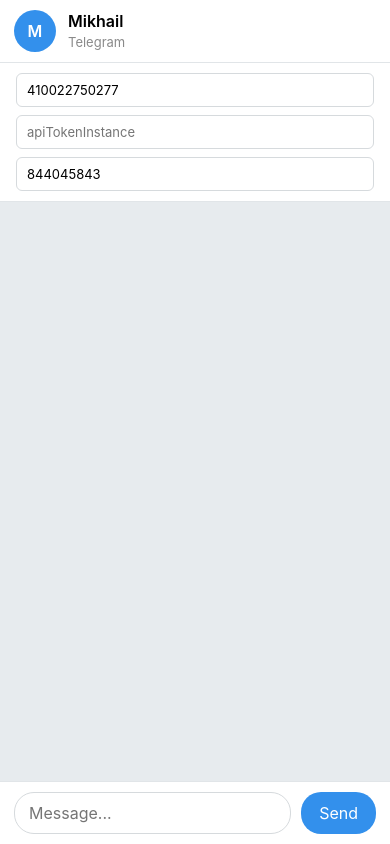
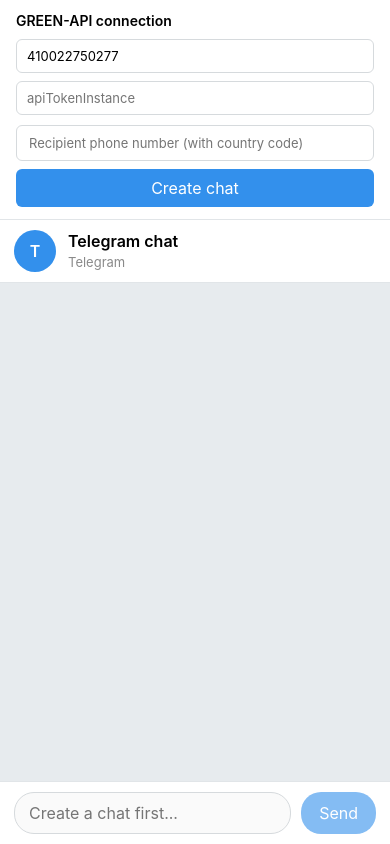
Before and after one commit to ivannikovmn/telegram-chat-ui, a React (Vite) app: page / in a window 390 px wide. Built offline with nearby package versions, Linux system fonts and the light colour scheme.

Commit message:
feat: create Telegram chat by phone number

```diff
--- a/src/App.css
+++ b/src/App.css
@@ -149,6 +149,56 @@ body {
   opacity: 0.6;
 }
 
+
+.connection-panel {
+  padding: 12px 16px;
+  background: #ffffff;
+  border-bottom: 1px solid #e1e5e8;
+}
+
+.connection-panel h2 {
+  margin: 0 0 10px;
+  font-size: 14px;
+  font-weight: 600;
+}
+
+.connection-panel .settings {
+  padding: 0;
+  border: none;
+}
+
+.new-chat {
+  display: flex;
+  gap: 8px;
+  margin-top: 10px;
+}
+
+.new-chat input {
+  flex: 1;
+  min-width: 0;
+  padding: 9px 12px;
+  border: 1px solid #d6dadd;
+  border-radius: 6px;
+  font: inherit;
+  font-size: 13px;
+}
+
+.new-chat button {
+  padding: 0 16px;
+  border: none;
+  border-radius: 6px;
+  background: #3390ec;
+  color: #ffffff;
+  font: inherit;
+  cursor: pointer;
+}
+
+.new-chat button:disabled {
+  opacity: 0.6;
+  cursor: default;
+}
+
+
 @media (max-width: 600px) {
   .chat {
     width: 100%;
@@ -169,4 +219,11 @@ body {
   .chat-header {
     padding: 10px 14px;
   }
+
+  .new-chat {
+    flex-direction: column;
+  }
+  .new-chat button {
+    min-height: 38px;
+  }
 }
--- a/src/App.tsx
+++ b/src/App.tsx
@@ -1,10 +1,11 @@
+
 import { useEffect, useState, type KeyboardEvent } from 'react'
 import './App.css'
 import {
+  checkAccount,
   deleteNotification,
   receiveNotification,
 } from './greenApi'
-
 
 type Message = {
   id: number
@@ -15,12 +16,51 @@ type Message = {
 function App() {
   const [idInstance, setIdInstance] = useState('410022750277')
   const [apiTokenInstance, setApiTokenInstance] = useState('')
-  const [chatId, setChatId] = useState('844045843')
+  const [recipientPhone, setRecipientPhone] = useState('')
+  const [chatId, setChatId] = useState('')
 
   const [message, setMessage] = useState('')
   const [messages, setMessages] = useState<Message[]>([])
   const [isSending, setIsSending] = useState(false)
+  const [isCreatingChat, setIsCreatingChat] = useState(false)
   const [error, setError] = useState('')
+
+  const handleCreateChat = async () => {
+    const phoneNumber = recipientPhone.replace(/\D/g, '')
+
+    if (!idInstance.trim() || !apiTokenInstance.trim()) {
+      setError('Enter your GREEN-API credentials')
+      return
+    }
+
+    if (!/^\d{10,15}$/.test(phoneNumber)) {
+      setError('Enter a phone number in international format, including country code')
+      return
+    }
+
+    setIsCreatingChat(true)
+    setError('')
+
+    try {
+      const newChatId = await checkAccount(
+        idInstance.trim(),
+        apiTokenInstance.trim(),
+        phoneNumber,
+      )
+
+      setChatId(newChatId)
+      setMessages([])
+      setMessage('')
+    } catch (error) {
+      setError(
+        error instanceof Error
+          ? error.message
+          : 'Failed to create chat',
+      )
+    } finally {
+      setIsCreatingChat(false)
+    }
+  }
 
   const handleSend = async () => {
     const text = message.trim()
@@ -30,7 +70,7 @@ function App() {
     }
 
     if (!idInstance || !apiTokenInstance || !chatId) {
-      setError('Enter GREEN-API credentials and chat ID')
+      setError('Connect to GREEN-API and create a chat first')
       return
     }
 
@@ -76,7 +116,7 @@ function App() {
   }
 
   useEffect(() => {
-  if (!idInstance || !apiTokenInstance) {
+    if (!idInstance || !apiTokenInstance || !chatId) {
       return
     }
 
@@ -96,8 +136,13 @@ useEffect(() => {
 
           const messageData = notification.body.messageData
           const text = messageData?.textMessageData?.textMessage
+          const incomingChatId = notification.body.senderData?.chatId
 
-        if (messageData?.typeMessage === 'textMessage' && text) {
+          if (
+            incomingChatId === chatId &&
+            messageData?.typeMessage === 'textMessage' &&
+            text
+          ) {
             setMessages((currentMessages) => [
               ...currentMessages,
               {
@@ -115,7 +160,7 @@ useEffect(() => {
           )
         } catch {
           if (!stopped) {
-          setError('Failed to receive message')
+            setError('Failed to receive message. Retrying...')
           }
 
           await new Promise((resolve) => setTimeout(resolve, 3000))
@@ -123,29 +168,23 @@ useEffect(() => {
       }
     }
 
-  receiveMessages()
+    void receiveMessages()
 
     return () => {
       stopped = true
     }
-}, [idInstance, apiTokenInstance])
+  }, [idInstance, apiTokenInstance, chatId])
 
   const handleKeyDown = (event: KeyboardEvent<HTMLInputElement>) => {
     if (event.key === 'Enter') {
-      handleSend()
+      void handleSend()
     }
   }
 
   return (
     <main className="chat">
-      <header className="chat-header">
-        <div className="avatar">M</div>
-
-        <div>
-          <h1>Mikhail</h1>
-          <span>Telegram</span>
-        </div>
-      </header>
+      <section className="connection-panel">
+        <h2>GREEN-API connection</h2>
 
         <section className="settings">
           <input
@@ -161,14 +200,34 @@ useEffect(() => {
             value={apiTokenInstance}
             onChange={(event) => setApiTokenInstance(event.target.value)}
           />
+        </section>
 
+        <div className="new-chat">
           <input
-          type="text"
-          placeholder="chatId"
-          value={chatId}
-          onChange={(event) => setChatId(event.target.value)}
+            type="tel"
+            placeholder="Recipient phone number (with country code)"
+            value={recipientPhone}
+            onChange={(event) => setRecipientPhone(event.target.value)}
           />
+
+          <button
+            type="button"
+            onClick={() => void handleCreateChat()}
+            disabled={isCreatingChat}
+          >
+            {isCreatingChat ? 'Creating...' : 'Create chat'}
+          </button>
+        </div>
       </section>
+
+      <header className="chat-header">
+        <div className="avatar">T</div>
+
+        <div>
+          <h1>{recipientPhone || 'Telegram chat'}</h1>
+          <span>Telegram</span>
+        </div>
+      </header>
 
       {error && <div className="error">{error}</div>}
 
@@ -188,13 +247,18 @@ useEffect(() => {
       <footer className="message-form">
         <input
           type="text"
-          placeholder="Message..."
+          placeholder={chatId ? 'Message...' : 'Create a chat first...'}
           value={message}
           onChange={(event) => setMessage(event.target.value)}
           onKeyDown={handleKeyDown}
+          disabled={!chatId}
         />
 
-        <button type="button" onClick={handleSend} disabled={isSending}>
+        <button
+          type="button"
+          onClick={() => void handleSend()}
+          disabled={isSending || !chatId}
+        >
           {isSending ? 'Sending...' : 'Send'}
         </button>
       </footer>
--- a/src/greenApi.ts
+++ b/src/greenApi.ts
@@ -1,7 +1,11 @@
+
 type GreenApiNotification = {
   receiptId: number
   body: {
     typeWebhook: string
+    senderData?: {
+      chatId?: string
+    }
     messageData?: {
       typeMessage?: string
       textMessageData?: {
@@ -11,12 +15,69 @@ type GreenApiNotification = {
   }
 }
 
+type CheckAccountResponse = {
+  exist?: boolean
+  chatId?: string
+  status?: boolean
+  reason?: string
+  data?: {
+    reason?: string
+    status?: string
+    retryAfter?: number
+  }
+}
+
+function getApiUrl(idInstance: string) {
+  return `https://${idInstance.slice(0, 4)}.api.green-api.com/waInstance${idInstance}`
+}
+
+export async function checkAccount(
+  idInstance: string,
+  apiTokenInstance: string,
+  phoneNumber: string,
+): Promise<string> {
+  const response = await fetch(
+    `${getApiUrl(idInstance)}/checkAccount/${apiTokenInstance}`,
+    {
+      method: 'POST',
+      headers: {
+        'Content-Type': 'application/json',
+      },
+      body: JSON.stringify({
+        phoneNumber: Number(phoneNumber),
+      }),
+    },
+  )
+
+  const result = (await response.json()) as CheckAccountResponse
+
+  if (!response.ok) {
+    throw new Error(
+      result.reason || result.data?.reason || `HTTP ${response.status}`,
+    )
+  }
+
+  if (result.status === false) {
+    throw new Error(
+      result.reason || result.data?.reason || 'Unable to check this account',
+    )
+  }
+
+  if (!result.exist || !result.chatId) {
+    throw new Error(
+      'No Telegram account found for this number, or the number is hidden by privacy settings',
+    )
+  }
+
+  return result.chatId
+}
+
 export async function receiveNotification(
   idInstance: string,
   apiTokenInstance: string,
 ): Promise<GreenApiNotification | null> {
   const response = await fetch(
-    `https://${idInstance.slice(0, 4)}.api.green-api.com/waInstance${idInstance}/receiveNotification/${apiTokenInstance}`,
+    `${getApiUrl(idInstance)}/receiveNotification/${apiTokenInstance}`,
   )
 
   if (response.status === 200) {
@@ -36,7 +97,7 @@ export async function deleteNotification(
   receiptId: number,
 ): Promise<void> {
   const response = await fetch(
-    `https://${idInstance.slice(0, 4)}.api.green-api.com/waInstance${idInstance}/deleteNotification/${apiTokenInstance}/${receiptId}`,
+    `${getApiUrl(idInstance)}/deleteNotification/${apiTokenInstance}/${receiptId}`,
     {
       method: 'DELETE',
     },
```
Also changed, not shown: 1 other file (tests, documents, lock files or other folders). Lines whose indentation alone changed are shown as unchanged.
